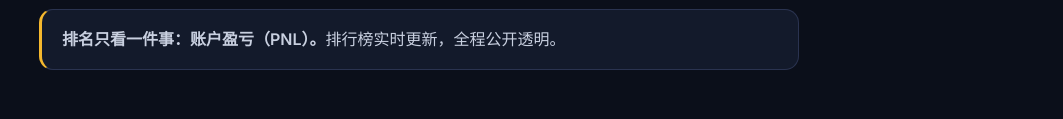
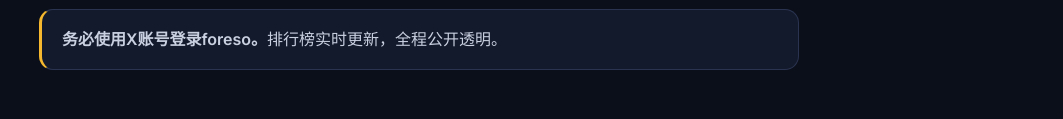
Before and after one commit to wangkingqq/gta6, a plain HTML site: page index.html in a window 1280 px wide. Shown: the part 1870-1989 px from the top of the page, without its empty margins (105-1168 px from the left). Drawn offline with Linux system fonts and the light colour scheme.

Commit message:
Update index.html

```diff
--- a/index.html
+++ b/index.html
@@ -98,7 +98,7 @@ h2::after{content:"";display:block;width:56px;height:3px;margin-top:8px;border-r
 <li><span class="zh"><b>每天完成至少一笔交易：</b>仅限 BTC Up or Down - 5 Minutes 与 BTC Up or Down - 15 Minutes 市场，买入或卖出份额均可。</span><span class="en"><b>Make at least one trade a day:</b> buy or sell shares in the BTC Up or Down - 5 Minutes and BTC Up or Down - 15 Minutes markets.</span></li>
 <li><span class="zh"><b>每日交易额至少 9U：</b>每天累计交易额需达到 9U 及以上。</span><span class="en"><b>Trade at least 9U a day:</b> your total daily trading volume must reach 9U or more.</span></li>
 <li><span class="zh"><b>至少分享一次你的成果：</b>发布持仓或盈亏截图，并在 X 上标记 Foreso 官方账号。</span><span class="en"><b>Share your results at least once:</b> post your positions or PnL screenshots on X and tag Foreso’s official account.</span></li>
-<li><span class="zh"><b>排名只看一件事：账户盈亏（PNL）。</b>排行榜实时更新，全程公开透明。</span><span class="en"><b>Ranking depends on one thing: account PnL.</b> The leaderboard updates live and stays fully transparent.</span></li>
+<li><span class="zh"><b>务必使用X账号登录foreso。</b>排行榜实时更新，全程公开透明。</span><span class="en"><b>Ranking depends on one thing: account PnL.</b> The leaderboard updates live and stays fully transparent.</span></li>
 </ul></section>
 
 <section><h2><span class="zh">预测者奖励</span><span class="en">Prizes</span></h2><div class="prizes"><div class="prize"><div class="rank"><span class="zh">第 1 名</span><span class="en">1st place</span></div><div class="what">PS5 + GTA VI</div></div><div class="prize"><div class="rank"><span class="zh">第 2–5 名</span><span class="en">2nd–5th place</span></div><div class="what">GTA VI</div></div></div></section>
```
